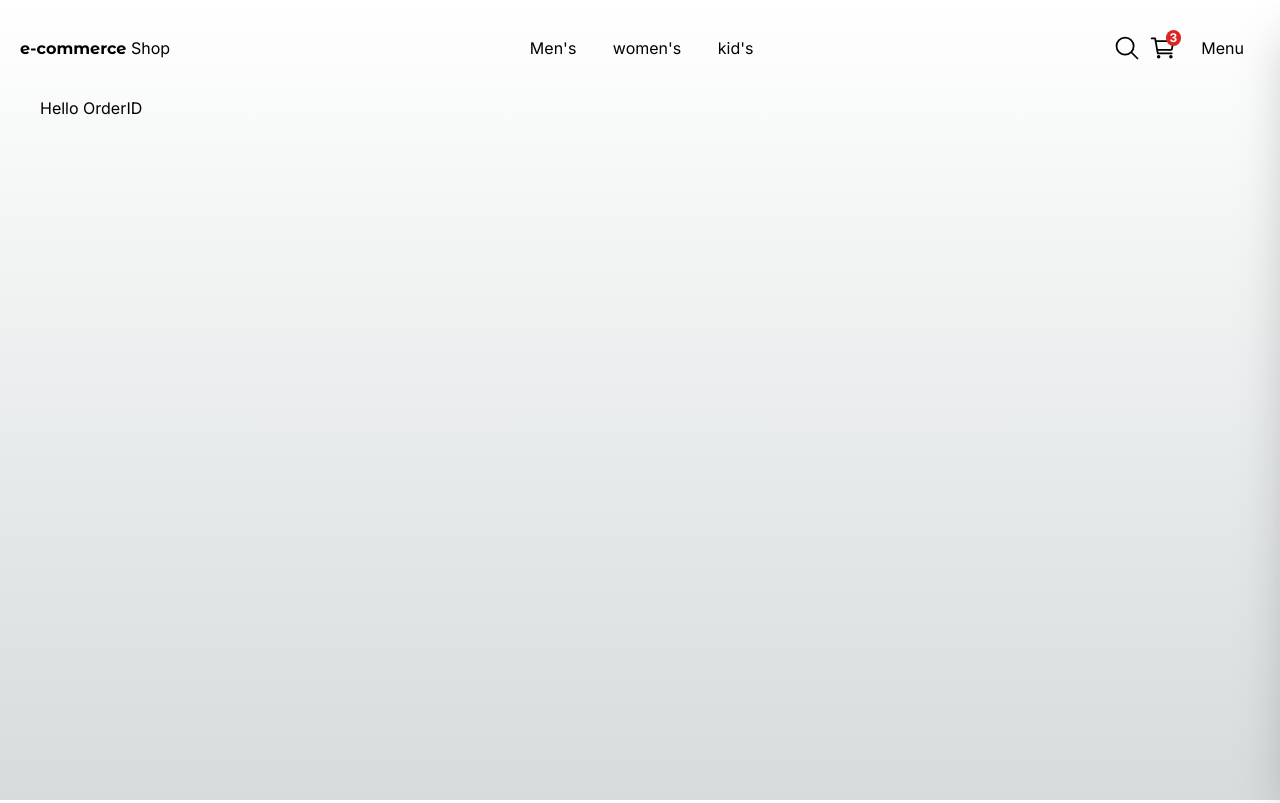
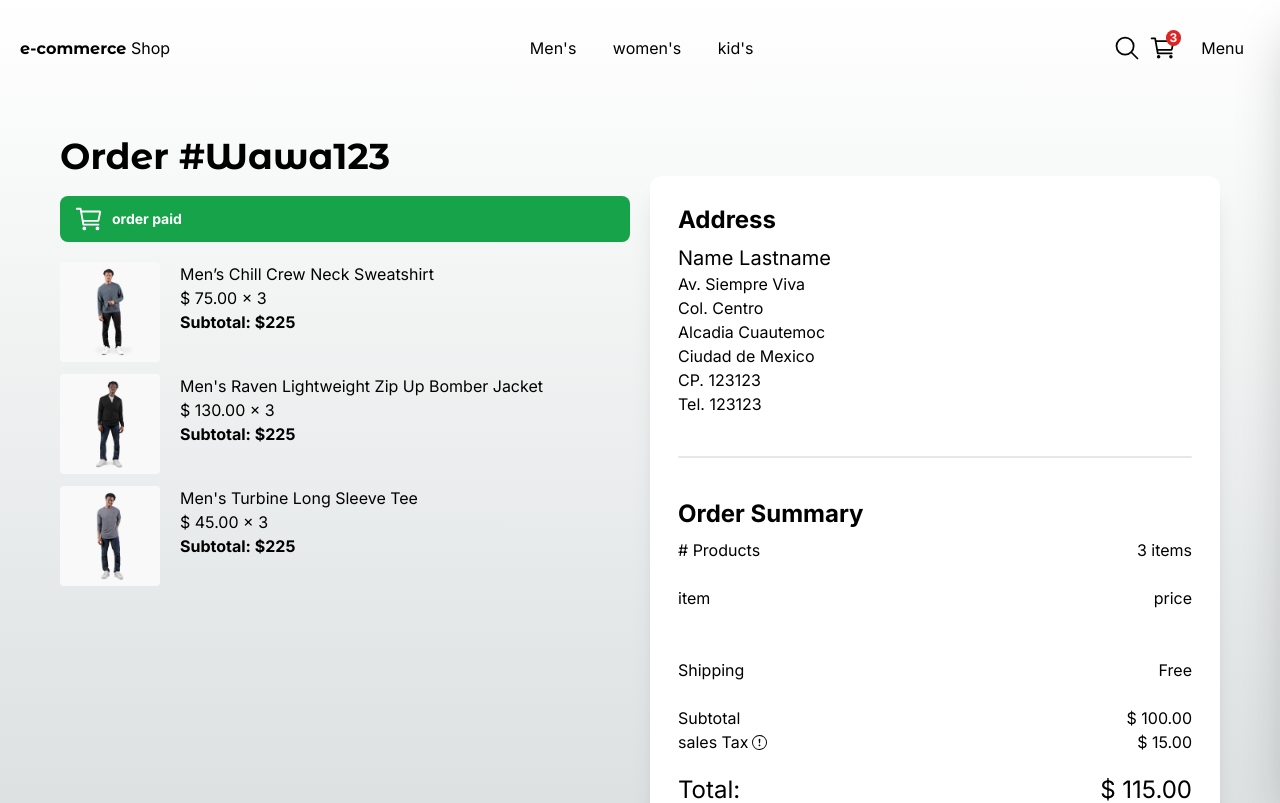
Before and after one commit to Huguez/e_commerce, a Next.js app: page /orders/Wawa123 in a window 1280 px wide. Shown: the top 803 px of the page. Built offline with nearby package versions, Linux system fonts and the light colour scheme.

Commit message:
order by ID screen and order screen done

```diff
--- a/src/app/(shop)/orders/[id]/page.tsx
+++ b/src/app/(shop)/orders/[id]/page.tsx
@@ -1,8 +1,128 @@
+import Image from "next/image"
+import Link from "next/link";
 
-export default function OrdersPage() {
-   return (
-     <div>
-       <h1>Hello OrderID</h1>
-     </div>
-   );
+import { Title } from "@/components";
+import { initialData } from "@/seed/seed";
+import { BsExclamationCircle } from "react-icons/bs";
+import clsx from "clsx";
+import { IoCartOutline } from "react-icons/io5";
+
+const productosCart = [
+   initialData.products[0],
+   initialData.products[2],
+   initialData.products[3],
+]
+
+interface propsI {
+	params: {
+		id: string;
+	}
+}
+
+export default function OrdersPage( { params }: propsI ) {
+	const { id } = params;
+
+
+
+
+   return (<div className="flex justify-center items-center lg:px-5 md:px-2">
+		<div className="flex flex-col w-9/12 md:w-full mb-10">
+
+			<Title  title={ `Order #${ id }` } />
+
+			<div className="grid md:grid-cols-2 gap-5">
+
+				<div className="flex flex-col mt-5">
+
+					<div className={ clsx( "flex items-center rounded-lg py-2 px-3.5 text-sm font-bold text-white mb-5",
+						{
+							"bg-red-500" : false,
+							"bg-green-600" : true
+						}
+					) }>
+						<IoCartOutline size={ 30 } />
+						{/* <span className="mx-2">outstanding for pay</span> */}
+						<p className="mx-2">order paid</p>
+
+					</div>
+
+					{
+						productosCart.map( ( p ) => (
+							<div key={p.slug} className="flex mb-3">
+								<Image
+									src={`/products/${ p.images[0] }`}
+									alt={ p.slug }
+									width={100}
+									height={100}
+									style={{ height: "100px", width: "100px" }}
+									className="mr-5 rounded"
+								/>
+								<div>
+									<p>{ p.title }</p>
+									<p className="">$ { p.price.toFixed( 2 ) } x { 3 }</p>
+									<p className="font-bold"> Subtotal: ${ 225.00 } </p>
+								</div>
+							</div>
+						) )
+					}
+				</div>
+				<div>
+				<div className="bg-white rounded-xl shadow-xl p-7 ">
+					<h3 className="text-2xl mb-2 font-bold"> Address </h3>
+					<div className="mb-10">
+						<p className="text-xl"> Name Lastname </p>
+						<p className=""> Av. Siempre Viva  </p>
+						<p className=""> Col. Centro </p>
+						<p className=""> Alcadia Cuautemoc  </p>
+						<p className=""> Ciudad de Mexico  </p>
+						<p className=""> CP. 123123  </p>
+						<p className=""> Tel. 123123  </p>
+					</div>
+
+					<div className="w-full  h-0.5 rounded-sm bg-gray-200 mb-10" />
+
+					<h3 className="text-2xl font-bold mb-2"> Order Summary </h3>
+
+					<div className="grid grid-cols-2">
+						<span> # Products </span>
+						<span className="text-right"> 3 items </span>
+
+						<span className="my-6">item</span>
+						<span className="my-6 text-right">price</span>
+
+						<span className="my-6">Shipping</span>
+						<span className="my-6 text-right">Free</span>
+
+						<span> Subtotal </span>
+						<span className="text-right">$ 100.00 </span>
+
+
+						<span className="flex items-center"> sales Tax <BsExclamationCircle className="ml-1" size={15} /> </span>
+						<span className="text-right">$ 15.00 </span>
+
+						<span className="mt-5 text-2xl"> Total: </span>
+						<span className="mt-5 text-2xl text-right">$ 115.00 </span>
+
+					</div>
+					<div className="mt-5 mb-2 w-full">
+						<div className={ clsx( "flex items-center rounded-lg py-2 px-3.5 text-sm font-bold text-white mb-5",
+							{
+								"bg-red-500" : false,
+								"bg-green-600" : true
+							}
+						) }>
+							<IoCartOutline size={ 30 } />
+							{/* <span className="mx-2">outstanding for pay</span> */}
+							<p className="mx-2">order paid</p>
+
+						</div>
+					</div>
+				</div>
+				</div>
+
+			</div>
+
+		</div>
+	</div>
+	);
  }
--- a/src/app/(shop)/orders/page.tsx
+++ b/src/app/(shop)/orders/page.tsx
@@ -1,8 +1,76 @@
+import { Title } from '@/components';
 
-export default function OrdersPage() {
+import Link from 'next/link';
+import { IoCardOutline } from 'react-icons/io5';
+
+export default function() {
   return (
-    <div>
-      <h1>Hello Orders</h1>
-    </div>
+    <>
+      <Title title="Orders" />
+
+      <div className="mb-10 mt-5">
+        <table className="min-w-full">
+          <thead className="bg-gray-200 border-b">
+            <tr>
+              <th scope="col" className="text-sm font-medium text-gray-900 px-6 py-4 text-left">
+                #ID
+              </th>
+              <th scope="col" className="text-sm font-medium text-gray-900 px-6 py-4 text-left">
+                Nombre completo
+              </th>
+              <th scope="col" className="text-sm font-medium text-gray-900 px-6 py-4 text-left">
+                Estado
+              </th>
+              <th scope="col" className="text-sm font-medium text-gray-900 px-6 py-4 text-left">
+                Opciones
+              </th>
+            </tr>
+          </thead>
+          <tbody>
+
+            <tr className="bg-white border-b transition duration-300 ease-in-out hover:bg-gray-100">
+
+              <td className="px-6 py-4 whitespace-nowrap text-sm font-medium text-gray-900">1</td>
+              <td className="text-sm text-gray-900 font-light px-6 py-4 whitespace-nowrap">
+                Mark
+              </td>
+              <td className="flex items-center text-sm  text-gray-900 font-light px-6 py-4 whitespace-nowrap">
+
+                <IoCardOutline className="text-green-800" />
+                <span className='mx-2 text-green-800'>Paid</span>
+
+              </td>
+              <td className="text-sm text-gray-900 font-light px-6 ">
+                <Link href="/orders/123" className="hover:underline">
+                  See order
+                </Link>
+              </td>
+
+            </tr>
+
+            <tr className="bg-white border-b transition duration-300 ease-in-out hover:bg-gray-100">
+
+              <td className="px-6 py-4 whitespace-nowrap text-sm font-medium text-gray-900">1</td>
+              <td className="text-sm text-gray-900 font-light px-6 py-4 whitespace-nowrap">
+                Mark
+              </td>
+              <td className="flex items-center text-sm  text-gray-900 font-light px-6 py-4 whitespace-nowrap">
+
+                <IoCardOutline className="text-red-800" />
+                <span className='mx-2 text-red-800'>awaiting for pay</span>
+
+              </td>
+              <td className="text-sm text-gray-900 font-light px-6 ">
+                <Link href="/orders/123" className="hover:underline">
+                  See order
+                </Link>
+              </td>
+
+            </tr>
+
+          </tbody>
+        </table>
+      </div>
+    </>
   );
 }
```
